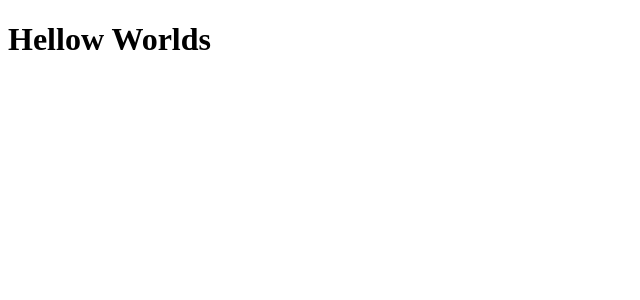
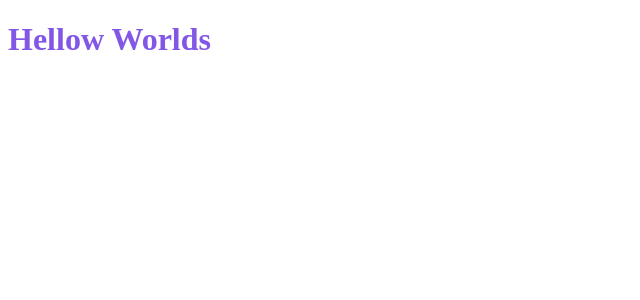
Before and after one commit to yurialvesbrasil/dtmoney, a React (Create React App) app: page / in a window 1280 px wide. Shown: the top 300 px of the page, without its empty margins (0-640 px from the left). Built offline with nearby package versions, Linux system fonts and the light colour scheme.

Commit message:
styled-components

```diff
--- a/package.json
+++ b/package.json
@@ -6,6 +6,7 @@
     "react": "^17.0.2",
     "react-dom": "^17.0.2",
     "react-scripts": "5.0.0",
+    "styled-components": "^5.3.3",
     "web-vitals": "^2.1.0"
   },
   "devDependencies": {
@@ -16,6 +17,7 @@
     "@types/node": "^16.7.13",
     "@types/react": "^17.0.20",
     "@types/react-dom": "^17.0.9",
+    "@types/styled-components": "^5.1.24",
     "typescript": "^4.4.2"
   },
   "scripts": {
--- a/src/App.tsx
+++ b/src/App.tsx
@@ -1,8 +1,13 @@
+import styled from 'styled-components';
+
+const Title = styled.h1`
+  color: #8257e6;
+`
 
 export function App() {
   return (
     <div className="App">
-      <h1>Hellow Worlds</h1>
+      <Title>Hellow Worlds</Title>
     </div>
   );
 }
```
Also changed, not shown: 1 other file (tests, documents, lock files or other folders).
